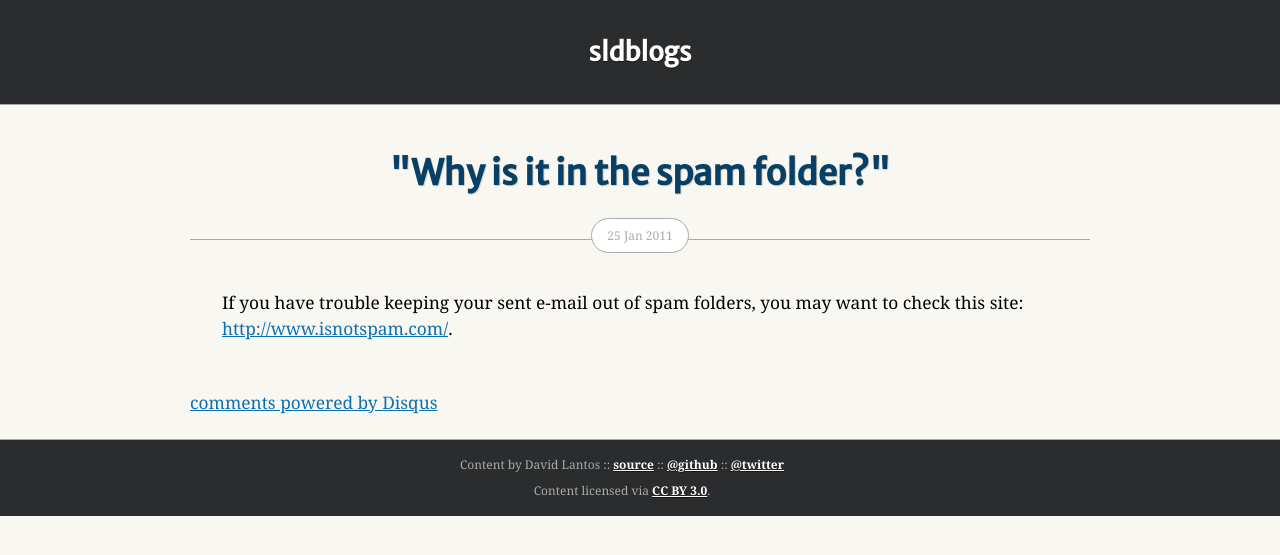
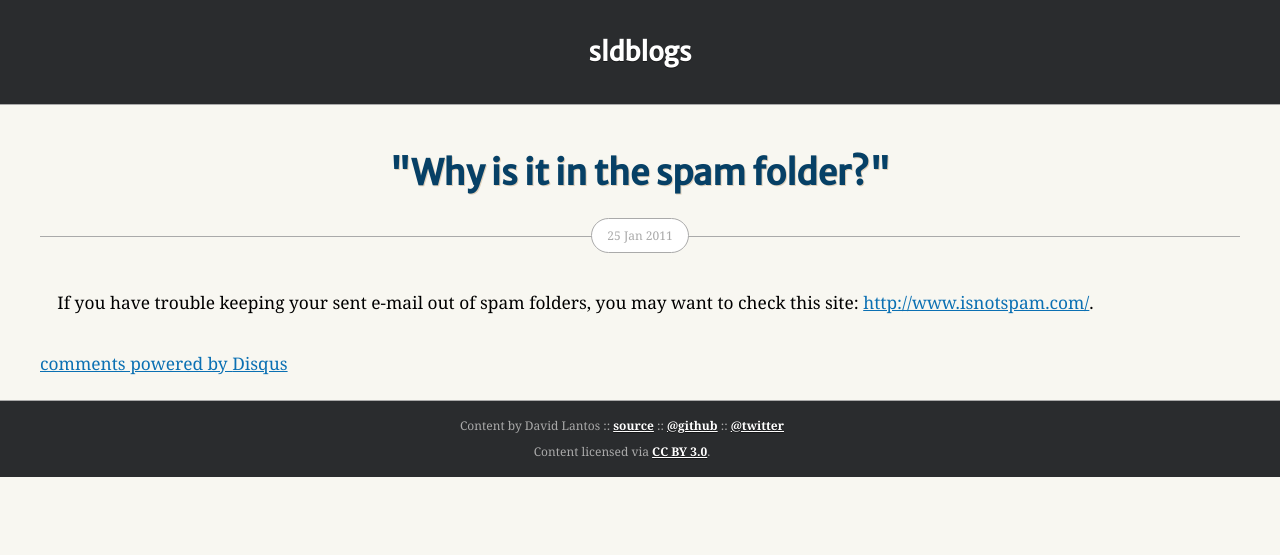
Before and after one commit to sldblog/sldblog.github.io, a Jekyll site: the page built from _posts/sldcode/2011-01-25-why-is-it-in-the-spam-folder.md, in a window 1280 px wide. Shown: the top 555 px of the page. Built offline with Jekyll 4.4.1, drawn with Linux system fonts in a browser that asks for light colours; Markdown is read by kramdown in place of the engine named in the settings; comment, search, counter and statistics services are not loaded.

Commit message:
Amend mobile sizes for new layout.

```diff
--- a/css/main.css
+++ b/css/main.css
@@ -97,7 +97,7 @@
 .site hr.metaline {
   border: none;
   border-top: 1px solid #aaa;
-  top: -32px;
+  top: -2em;
   position: relative;
   z-index: -10;
 }
@@ -124,7 +124,7 @@
 /* Posts */
 
 .post {
-  margin: 32px 32px 48px;
+  margin: 1em 1em 2em;
 }
 
 .post pre, .post code, .gist pre.line-pre, .gist span.line-number {
@@ -189,8 +189,7 @@
 
 .site .content {
   margin: 0 auto;
-  width: 70%;
-  min-width: 900px;
+  width: 95%;
   max-width: 1200px;
 }
 .site .category {
@@ -206,16 +205,14 @@
 }
 
 @media screen and (max-width: 960px) and (orientation:landscape) {
-.site { width: 1024px; }
-.site .category { width: 45%; min-width: 45%; }
+  .site .category { width: 45%; min-width: 45%; }
 }
 
 @media screen and (max-width: 960px) and (orientation:portrait) {
-.site { width: 760px; }
-.site .category { width: 45%; min-width: 45%; }
+  .site .category { width: 45%; min-width: 45%; }
 }
 
 @media screen and (max-width: 480px) and (orientation:portrait) {
-.site { width: 460px; }
-.site .category { width: 95%; min-width: 95%; }
+  .site .content { font-size: 85%; }
+  .site .category { width: 95%; min-width: 95%; }
 }
```
